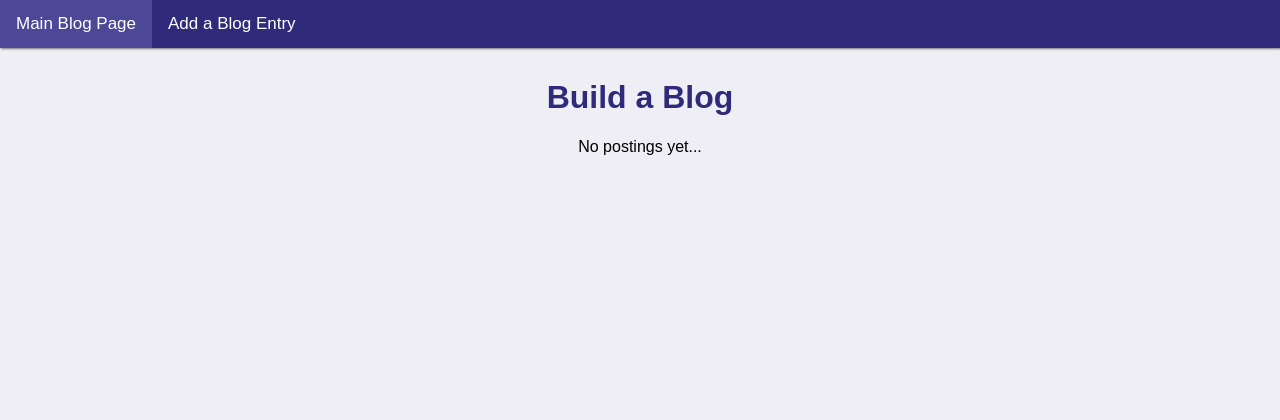
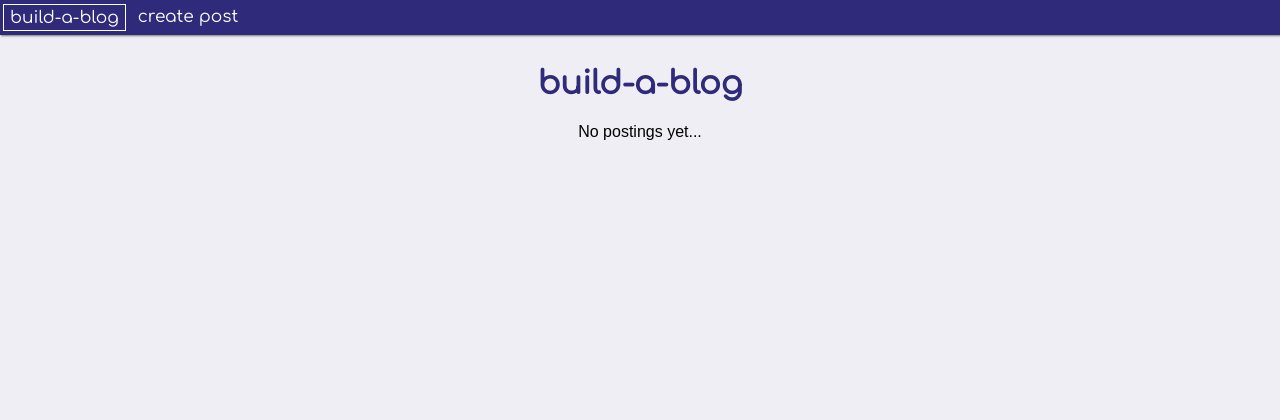
Before and after one commit to dkspringer/build-a-blog, a Flask app: page / in a window 1280 px wide. Shown: the top 420 px of the page. Run offline with Flask 2, Linux system fonts and the light colour scheme; data that the repository does not hold is empty.

Commit message:
Finalized project for demonstration

```diff
--- a/app.py
+++ b/app.py
@@ -1,10 +1,20 @@
 from flask import Flask, render_template, request, redirect, url_for
 from flask_sqlalchemy import SQLAlchemy
 from datetime import datetime
+import json
+
+with open('params.json') as file:
+    params = json.load(file)
 
 app = Flask(__name__)
 app.config['DEBUG'] = True
-app.config['SQLALCHEMY_DATABASE_URI'] = 'mysql+pymysql://build-a-blog:yHXfmphcFDE7GpUc@localhost:8889/build-a-blog'
+app.config['SQLALCHEMY_DATABASE_URI'] = 'mysql+pymysql://{}:{}@{}:{}/{}'.format(
+    params.get('user'),
+    params.get('password'),
+    params.get('ip'),
+    params.get('port'),
+    params.get('db_name')
+)
 db = SQLAlchemy(app)
 
 
@@ -72,7 +82,7 @@ def index():
         db.session.commit()
 
     posts = BlogPost.query.all()
-    return render_template('main.html', title='Build A Blog', blog_posts=posts)
+    return render_template('main.html', title='home', blog_posts=posts)
 
 
 if __name__ == '__main__':
--- /dev/null
+++ b/params.json
@@ -0,0 +1,7 @@
+{
+  "db_name": "build-a-blog",
+  "user": "build-a-blog",
+  "password": "yHXfmphcFDE7GpUc",
+  "ip": "localhost",
+  "port": "8889"
+}
--- a/static/style.css
+++ b/static/style.css
@@ -15,6 +15,7 @@
 body {
     background-color: var(--bg-color);
     font-family: sans-serif;
+    font-size: 12pt;
 }
 
 html, body {
@@ -27,6 +28,8 @@ input[type=text], textarea {
     border-style: none;
     border-radius: var(--theme-radius);
     box-shadow: var(--theme-shadow);
+    font-family: inherit;
+    font-size: inherit;
     margin-bottom: 8px;
     padding: 12px;
     resize: vertical;
@@ -58,8 +61,10 @@ nav {
 nav a {
     color: white;
     float: left;
+    font-family: Comfortaa, sans-serif;
     font-size: 17px;
-    padding: 14px 16px;
+    margin: 4px 3px;
+    padding: 3px 6px;
     text-align: center;
     text-decoration: none;
 }
@@ -89,12 +94,18 @@ textarea {
 
 .blog-title {
     color: var(--theme-color);
+    font-family: Comfortaa, sans-serif;
     font-size: 100%;
     margin-top: 10px;
 }
 
 .clickable-post {
     text-decoration: none;
+}
+
+.continued, a:visited.continued {
+    color: var(--theme-color);
+    font-weight: 700;
 }
 
 .date-and-time {
@@ -117,6 +128,7 @@ textarea {
 
 .page-title {
     color: var(--theme-color);
+    font-family: Comfortaa, sans-serif;
 }
 
 #header {
@@ -145,3 +157,7 @@ textarea {
     padding-bottom:50px;
     text-align: center;
 }
+
+#main-page-link {
+    border: 1px solid white;
+}
--- a/templates/base.html
+++ b/templates/base.html
@@ -3,15 +3,20 @@
 <head>
     <meta charset="UTF-8">
     <link rel="stylesheet" href="/static/style.css">
-    <title>{{ title }}</title>
+    <link href="https://fonts.googleapis.com/css?family=Comfortaa" rel="stylesheet">
+    <title>build-a-blog | {{ title }}</title>
 </head>
 <body>
 
 <div id="container">
    <div id="header">
        <nav>
-            <a href="/">Main Blog Page</a>
-            <a href="/create-new-entry">Add a Blog Entry</a>
+           <div>
+               <a id="main-page-link" href="/">build-a-blog</a>
+           </div>
+           <div>
+               <a href="/create-new-entry">create post</a>
+           </div>
        </nav>
    </div>
 
--- a/templates/main.html
+++ b/templates/main.html
@@ -1,7 +1,7 @@
 {% extends "base.html" %}
 
 {% block content %}
-    <h1 class="page-title">Build a Blog</h1>
+    <h1 class="page-title">build-a-blog</h1>
 
     <!-- Display Blog Posts Here -->
     {% if blog_posts|length == 0 %}
@@ -9,7 +9,8 @@
     {% else %}
         {% for blog_post in blog_posts|reverse%}
             <div class="blog-post">
-                <a class="clickable-post" href="/view-post?post_id={{ blog_post.id }}">
+                {% set post_link = '/view-post?post_id=' + blog_post.id|string %}
+                <a class="clickable-post" href="{{ post_link }}">
                     <h2 class="blog-title">{{ blog_post.title }}</h2>
                 </a>
                 <h3 class="date-and-time">{{ blog_post.date.strftime('%A, %B %d, %Y at %-I:%M %p') }}</h3>
@@ -19,7 +20,7 @@
 
 
                 <p class="blog-body">{{ blog_post.body[:999]|replace('\n', '<br>') }} ...</p>
-                <a href="/view-post?post_id={{ blog_post.id }}">Continued...</a>
+                <p><a class="continued" href="{{ post_link }}">Continued...</a></p>
 
                 {% else %}
                     <p class="blog-body">{{ blog_post.body|replace('\n', '<br>') }}</p>
--- a/templates/new-post.html
+++ b/templates/new-post.html
@@ -1,7 +1,7 @@
 {% extends "base.html" %}
 
 {% block content %}
-    <h1 class="page-title">Create New Post</h1>
+    <h1 class="page-title">create new post</h1>
 
     <form class="new-post" action="/submit-post" method="post">
         <input type="text" name="post-title" maxlength="120" placeholder="Enter a title" value="{{ post_title }}">
```
